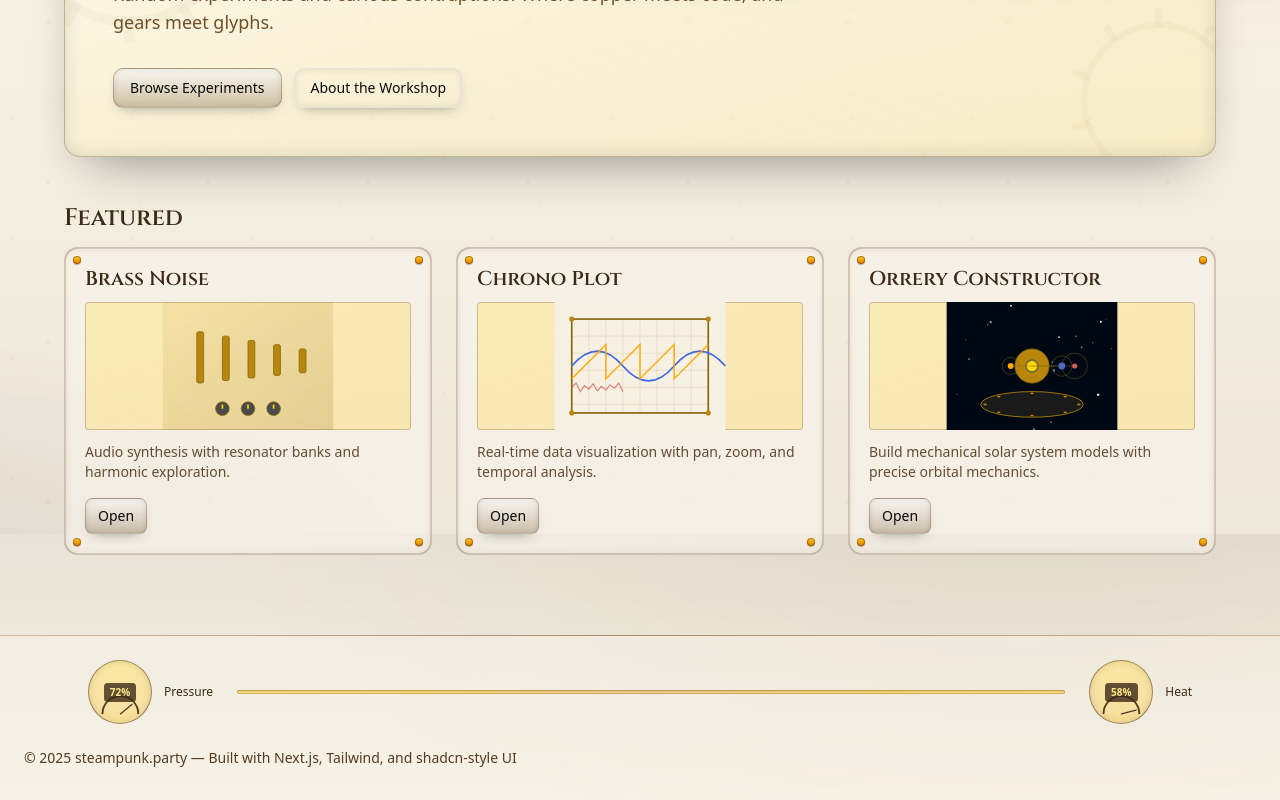
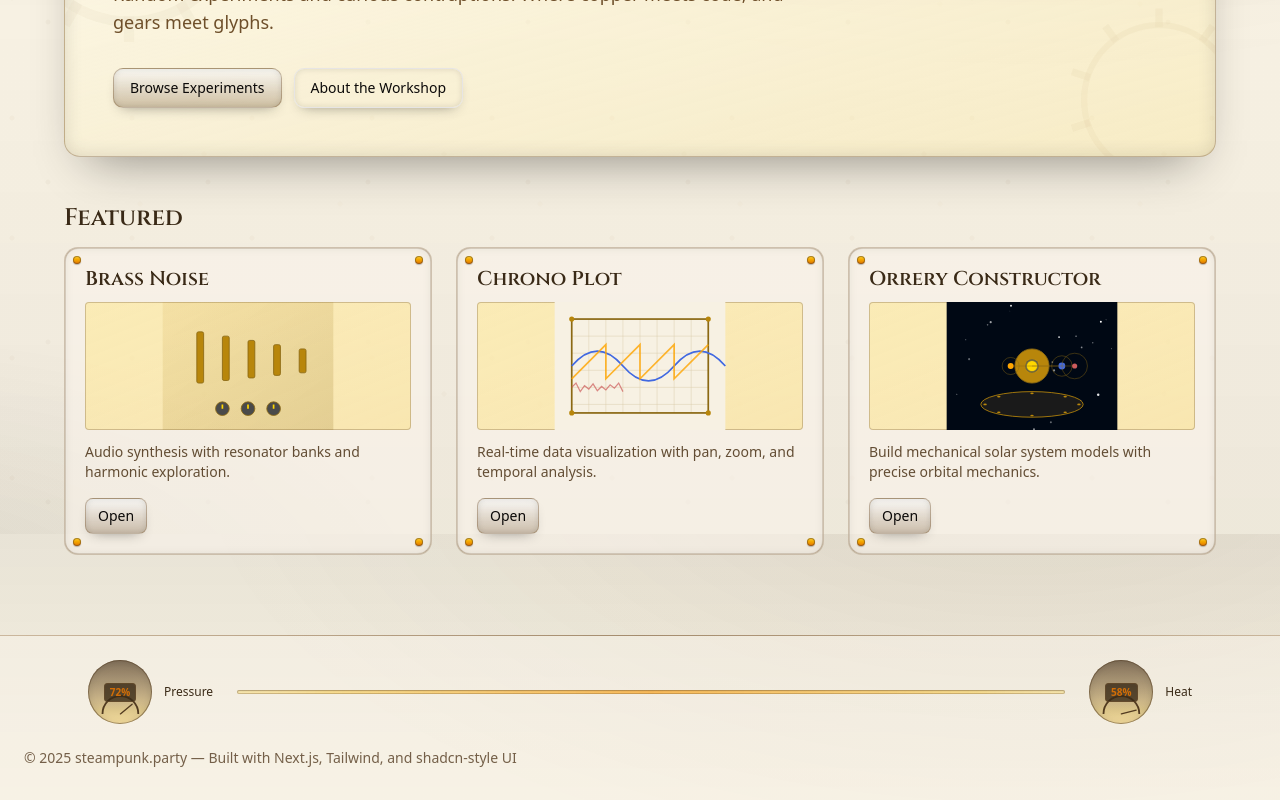
Before and after one commit to emllr/steampunk.party, a Next.js app: page / in a window 1280 px wide. Shown: the part 266-1066 px from the top of the page. Built offline with nearby package versions, Linux system fonts and the light colour scheme.

Commit message:
fix: balance footer palette

```diff
--- a/components/site/footer.tsx
+++ b/components/site/footer.tsx
@@ -13,12 +13,12 @@ export function Footer({ className }: { className?: string }) {
           {/* Left gauge */}
           <Gauge label="Pressure" value={72} />
           {/* Ornamental bar */}
-          <div className="h-1 flex-1 rounded-full bg-gradient-to-r from-amber-300/60 via-amber-500/40 to-amber-300/60 ring-1 ring-inset ring-bronze-700/30 shadow-[inset_0_1px_2px_rgba(0,0,0,0.15)]" />
+          <div className="h-1 flex-1 rounded-full bg-gradient-to-r from-amber-300/30 via-amber-500/60 to-amber-300/30 ring-1 ring-inset ring-bronze-700/30 shadow-[inset_0_1px_2px_rgba(0,0,0,0.15)]" />
           {/* Right gauge */}
           <Gauge label="Heat" value={58} />
         </div>
       </div>
-      <div className="container mx-auto px-6 pb-8 text-sm text-bronze-800">
+      <div className="container mx-auto px-6 pb-8 text-sm text-bronze-800/80">
         <p>© {new Date().getFullYear()} steampunk.party — Built with Next.js, Tailwind, and shadcn-style UI</p>
       </div>
     </footer>
@@ -31,7 +31,7 @@ function Gauge({ label, value }: { label: string; value: number }) {
 
   return (
     <div className="relative flex items-center gap-3">
-      <div className="relative size-16 rounded-full bg-gradient-to-b from-amber-200/70 to-amber-400/30 ring-1 ring-inset ring-bronze-800/50 shadow-[inset_0_0_10px_rgba(0,0,0,0.15)]">
+      <div className="relative size-16 rounded-full bg-gradient-to-b from-bronze-800/70 to-amber-400/30 ring-1 ring-inset ring-bronze-800/50 shadow-[inset_0_0_10px_rgba(0,0,0,0.15)]">
         <svg viewBox="0 0 100 60" className="absolute inset-0 m-auto h-[70%] w-[70%] translate-y-[18%] text-bronze-800">
           <path d="M10,60 A40,40 0 0,1 90,60" fill="none" stroke="currentColor" strokeWidth="4" />
           <line
@@ -45,7 +45,7 @@ function Gauge({ label, value }: { label: string; value: number }) {
           />
         </svg>
         <div className="absolute inset-0 grid place-items-center">
-          <span className="rounded bg-bronze-900/80 px-1.5 py-0.5 text-[10px] font-semibold text-amber-200 ring-1 ring-inset ring-bronze-700/50">
+          <span className="rounded bg-bronze-900/80 px-1.5 py-0.5 text-[10px] font-semibold text-amber-600/90 ring-1 ring-inset ring-bronze-700/50">
             {clamped}%
           </span>
         </div>
```
